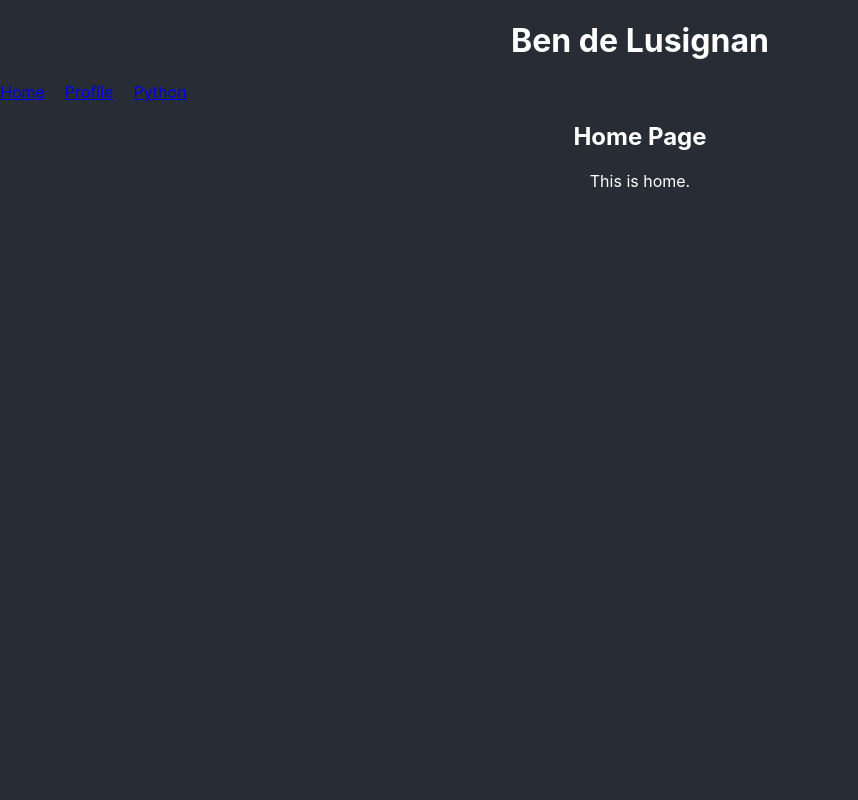
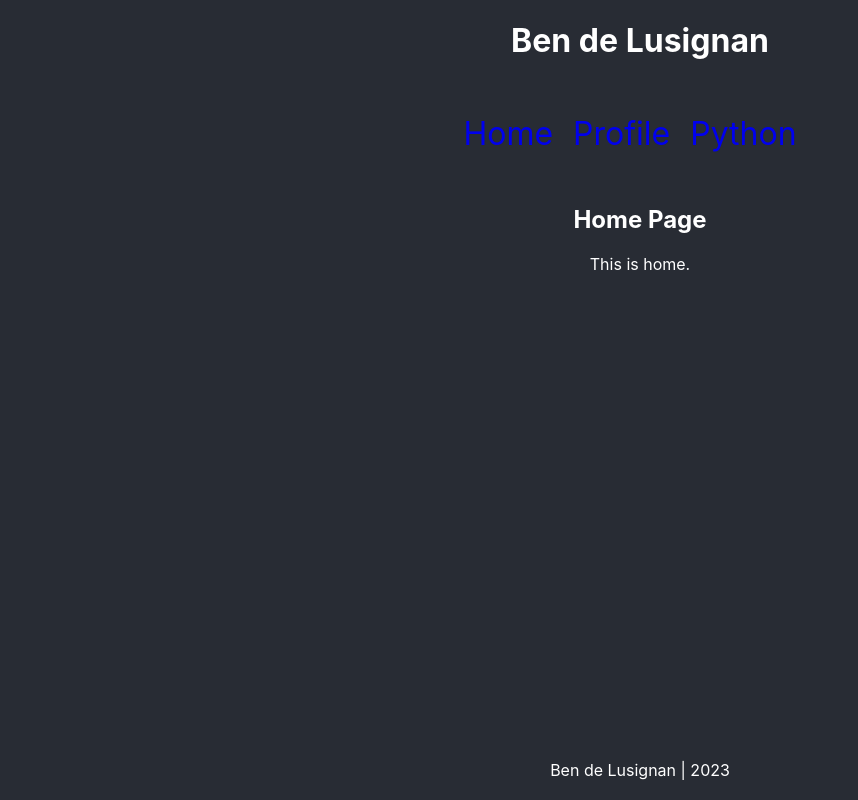
Before and after one commit to BenDeLusignan/portfolio-website, a React (Create React App) app in the folder portfolio-website-app/: page / in a window 1280 px wide. Shown: the whole page, without its empty margins (0-858 px from the left). Built offline with nearby package versions, Linux system fonts and the light colour scheme.

Commit message:
Continued work on CSS for landing page.

```diff
--- a/portfolio-website-app/src/App.css
+++ b/portfolio-website-app/src/App.css
@@ -4,6 +4,18 @@ body {
   justify-content: top;
   align-content: center;
   text-align: center;
+  width: 85%;
+  margin: 0 auto;
+}
+
+a{
+  text-decoration: none;
+}
+
+nav {
+
+  display: flex;
+  justify-content: center; /* Center horizontally */
 }
 
 #navbar {
@@ -11,9 +23,23 @@ body {
   display: flex;
   padding: 0;
   text-align: center;
+  font-size: xx-large;
 }
 
 #navbar li {
   margin-right: 20px;
   text-align: center;
+  text-decoration: none;
 }
+
+#footer {
+  position: fixed; /* Position the footer at the bottom of the viewport */
+  left: 0; /* Align the footer to the left */
+  bottom: 0; /* Position the footer at the bottom */
+  width: 100%; /* Make the footer span the full width of the viewport */
+  height: 60px; /* Set a specific height for the footer */
+  color: white;
+  display: flex;
+  justify-content: center;
+  align-items: center;
+}
--- a/portfolio-website-app/src/App.js
+++ b/portfolio-website-app/src/App.js
@@ -8,11 +8,10 @@ import "./App.css";
 const App = () => {
   return (
     <div className="App">
-
       <body>
         <h1>Ben de Lusignan</h1>
         <Router>
-            <nav >
+          <nav>
             <ul id="navbar">
               <li>
                 <Link to="/">Home</Link>
@@ -32,6 +31,9 @@ const App = () => {
           </Routes>
         </Router>
 
+        <footer id="footer">
+          Ben de Lusignan | 2023
+        </footer>
       </body>
     </div>
   );
```
Lines whose indentation alone changed are shown as unchanged.
